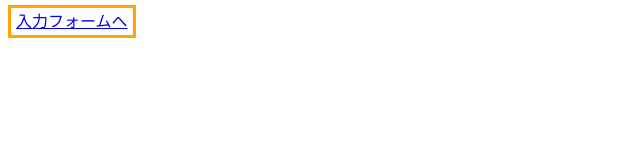
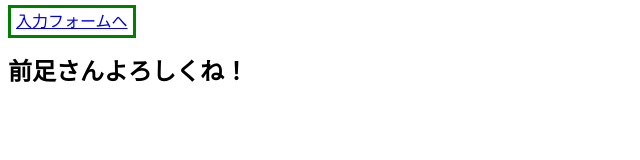
Before and after one commit to tsshiori/conflict-test, a plain HTML site: page index.html in a window 1280 px wide. Shown: the whole page, without its empty margins (0-640 px from the left). Drawn offline with Linux system fonts and the light colour scheme.

Commit message:
index.htmlとform.htmlの変更
index.htmlのaタグの色の変更とbodyタグのh2タグの追加
from.htmlのtitalタグの中身変更とbodyタグの中にpタグの追加

```diff
--- a/index.html
+++ b/index.html
@@ -12,6 +12,7 @@
     </style>
 </head>
 <body>
-    <a href="form.html" style="border: solid orange 3px;">入力フォームへ</a>
+    <a href="form.html" style="border: solid green 3px;">入力フォームへ</a>
+    <h2>前足さんよろしくね！</h2>
 </body>
 </html>
```
Also changed, not shown: form.html (+2 -2 lines).
